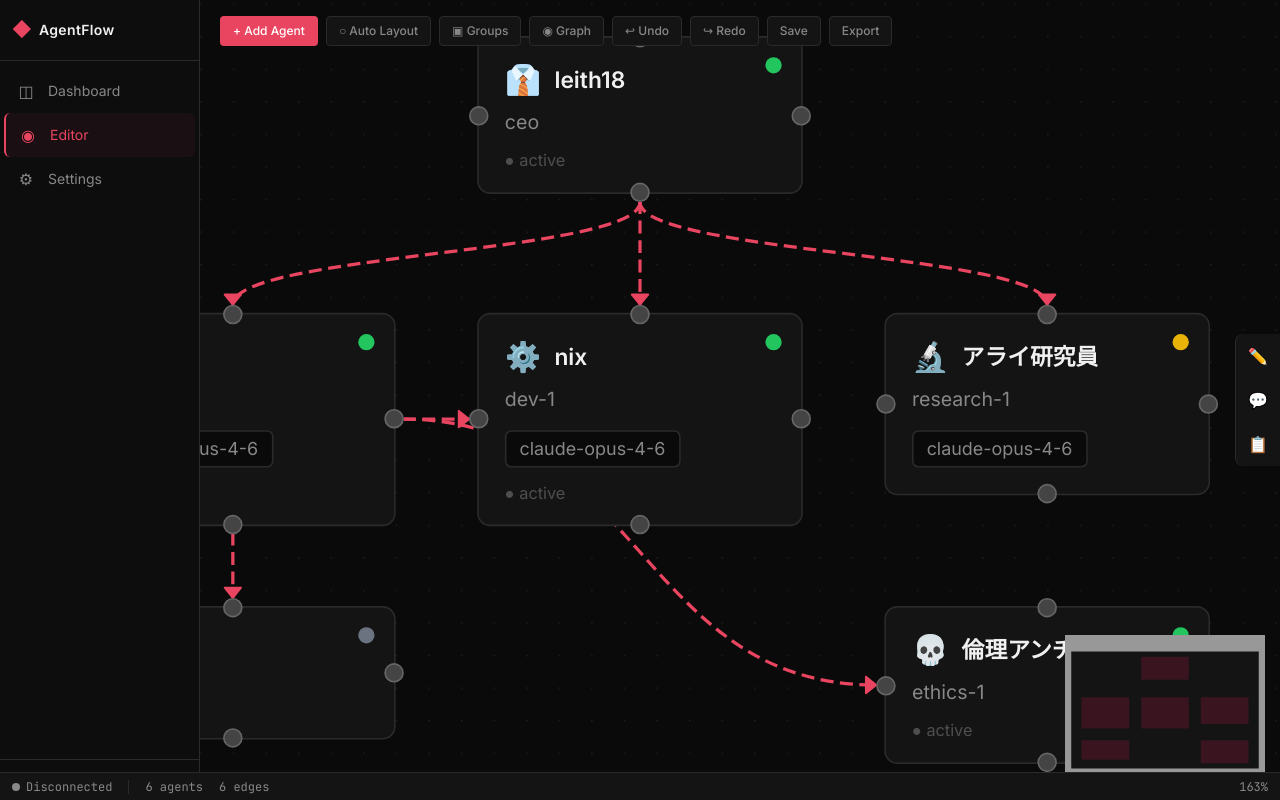
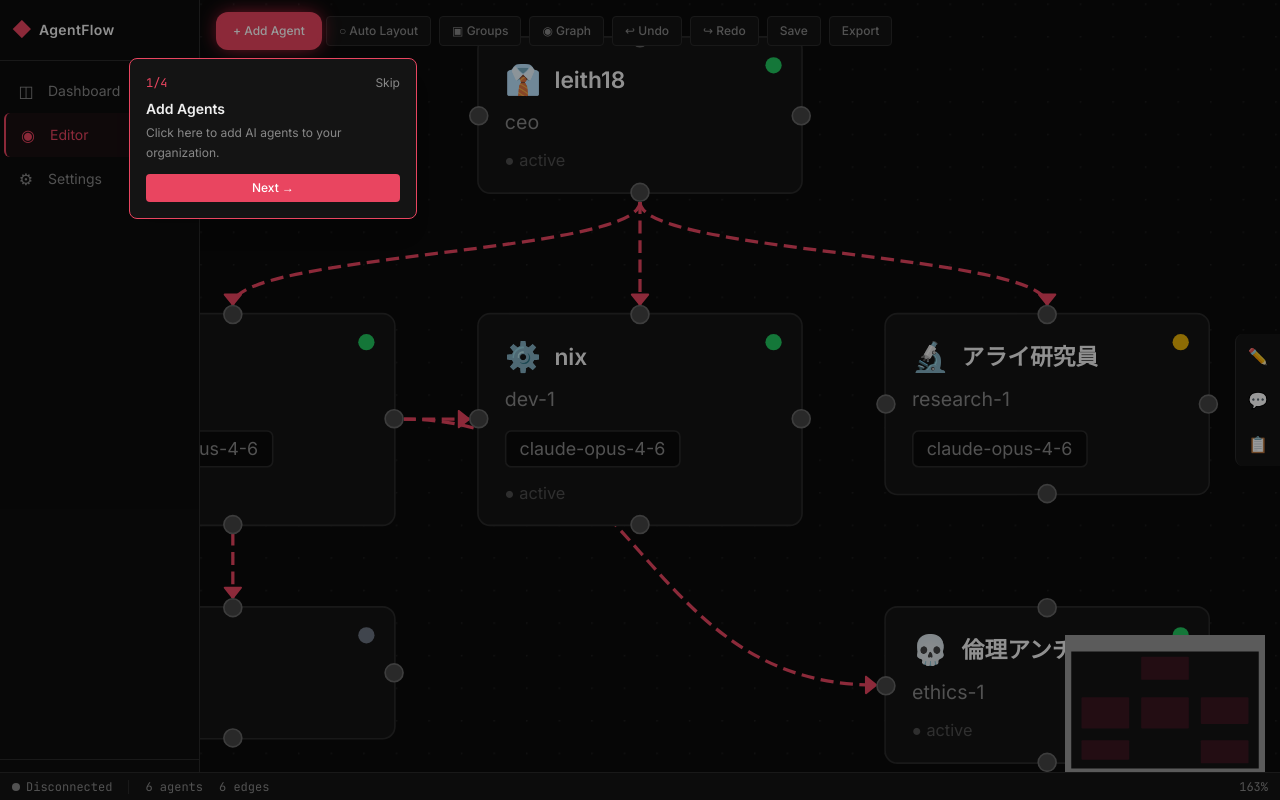
Before and after one commit to Frexida/agentflow, a Next.js app in the folder v2/: page /editor/demo in a window 1280 px wide. Built offline with nearby package versions, Linux system fonts and the light colour scheme.

Commit message:
feat: onboarding tooltips
- 4-step guided tour on first visit
- Highlights: Add Agent → Connect → Save → Export
- Skip/dismiss with localStorage persistence
- Glowing highlight effect on target elements
- Dark overlay with step counter

```diff
--- a/v2/src/app/editor/[id]/page.tsx
+++ b/v2/src/app/editor/[id]/page.tsx
@@ -24,6 +24,8 @@ import { useOrgStore } from '@/stores/org'
 import { useGatewayStore } from '@/stores/gateway'
 import { useSessionMonitor } from '@/lib/session-monitor'
 import { useKeyboardShortcuts } from '@/hooks/useKeyboardShortcuts'
+import { useOnboarding } from '@/hooks/useOnboarding'
+import OnboardingTooltip from '@/components/canvas/OnboardingTooltip'
 import type { AgentNodeData } from '@/types/org'
 
 const nodeTypes = { agent: AgentNode, group: GroupNode }
@@ -84,6 +86,7 @@ function EditorCanvas() {
   const params = useParams()
   const designId = params.id as string
   const { undo, redo } = useKeyboardShortcuts(designId)
+  const onboarding = useOnboarding()
 
   // Listen for toolbar undo/redo button clicks
   useEffect(() => {
@@ -174,6 +177,15 @@ function EditorCanvas() {
       )}
       <StatusBar />
       <SidePanel editNodeId={editNodeId} onEditClose={() => setEditNodeId(null)} />
+      {onboarding.step && (
+        <OnboardingTooltip
+          step={onboarding.step}
+          currentStep={onboarding.currentStep}
+          totalSteps={onboarding.totalSteps}
+          onNext={onboarding.next}
+          onSkip={onboarding.skip}
+        />
+      )}
     </div>
   )
 }
--- a/v2/src/app/globals.css
+++ b/v2/src/app/globals.css
@@ -28,6 +28,13 @@ code, pre, .font-mono {
   outline-offset: 2px;
 }
 
+.onboarding-highlight {
+  position: relative;
+  z-index: 9999 !important;
+  box-shadow: 0 0 0 4px var(--accent-bright), 0 0 20px var(--accent-glow);
+  border-radius: 8px;
+}
+
 /* Skip link for accessibility */
 .skip-link {
   position: absolute;
--- /dev/null
+++ b/v2/src/components/canvas/OnboardingTooltip.tsx
@@ -0,0 +1,101 @@
+'use client'
+
+import { useEffect, useState, useRef } from 'react'
+import type { OnboardingStep } from '@/hooks/useOnboarding'
+
+interface Props {
+  step: OnboardingStep
+  currentStep: number
+  totalSteps: number
+  onNext: () => void
+  onSkip: () => void
+}
+
+export default function OnboardingTooltip({ step, currentStep, totalSteps, onNext, onSkip }: Props) {
+  const [pos, setPos] = useState<{ top: number; left: number } | null>(null)
+  const tooltipRef = useRef<HTMLDivElement>(null)
+
+  useEffect(() => {
+    const el = document.querySelector(step.target)
+    if (!el) {
+      // If target not found, auto-advance
+      const timer = setTimeout(onNext, 500)
+      return () => clearTimeout(timer)
+    }
+
+    const rect = el.getBoundingClientRect()
+    const tooltip = tooltipRef.current
+    const tw = tooltip?.offsetWidth || 280
+    const th = tooltip?.offsetHeight || 120
+
+    let top = 0
+    let left = 0
+
+    switch (step.position) {
+      case 'bottom':
+        top = rect.bottom + 12
+        left = rect.left + rect.width / 2 - tw / 2
+        break
+      case 'top':
+        top = rect.top - th - 12
+        left = rect.left + rect.width / 2 - tw / 2
+        break
+      case 'right':
+        top = rect.top + rect.height / 2 - th / 2
+        left = rect.right + 12
+        break
+      case 'left':
+        top = rect.top + rect.height / 2 - th / 2
+        left = rect.left - tw - 12
+        break
+    }
+
+    // Clamp to viewport
+    left = Math.max(8, Math.min(left, window.innerWidth - tw - 8))
+    top = Math.max(8, Math.min(top, window.innerHeight - th - 8))
+
+    setPos({ top, left })
+
+    // Highlight target
+    el.classList.add('onboarding-highlight')
+    return () => el.classList.remove('onboarding-highlight')
+  }, [step, onNext])
+
+  if (!pos) return null
+
+  return (
+    <>
+      {/* Overlay */}
+      <div className="fixed inset-0 z-[9998] bg-black/40 pointer-events-auto" onClick={onSkip} />
+
+      {/* Tooltip */}
+      <div
+        ref={tooltipRef}
+        className="fixed z-[9999] w-72 bg-[var(--surface-elevated)] border border-[var(--accent-bright)] rounded-lg p-4 shadow-xl shadow-[var(--accent-bright)]/10 pointer-events-auto animate-in fade-in"
+        style={{ top: pos.top, left: pos.left }}
+      >
+        <div className="flex items-center justify-between mb-2">
+          <span className="text-xs text-[var(--accent-bright)] font-mono">
+            {currentStep + 1}/{totalSteps}
+          </span>
+          <button
+            onClick={onSkip}
+            className="text-xs text-[var(--text-secondary)] hover:text-[var(--text-primary)]"
+          >
+            Skip
+          </button>
+        </div>
+
+        <h3 className="text-sm font-semibold text-[var(--text-primary)] mb-1">{step.title}</h3>
+        <p className="text-xs text-[var(--text-secondary)] mb-3 leading-relaxed">{step.description}</p>
+
+        <button
+          onClick={onNext}
+          className="w-full py-1.5 bg-[var(--accent-bright)] text-white text-xs font-medium rounded hover:brightness-110 transition-all"
+        >
+          {currentStep === totalSteps - 1 ? 'Get Started!' : 'Next →'}
+        </button>
+      </div>
+    </>
+  )
+}
--- /dev/null
+++ b/v2/src/hooks/useOnboarding.ts
@@ -0,0 +1,97 @@
+'use client'
+
+import { useState, useEffect, useCallback } from 'react'
+
+export interface OnboardingStep {
+  id: string
+  target: string // CSS selector
+  title: string
+  description: string
+  position: 'top' | 'bottom' | 'left' | 'right'
+}
+
+const ONBOARDING_KEY = 'agentflow:onboarding-complete'
+
+const STEPS: OnboardingStep[] = [
+  {
+    id: 'add-agent',
+    target: '[title="Add Agent"]',
+    title: 'Add Agents',
+    description: 'Click here to add AI agents to your organization.',
+    position: 'bottom',
+  },
+  {
+    id: 'connect',
+    target: '[title="Auto Layout"]',
+    title: 'Connect & Organize',
+    description: 'Drag from one agent\'s handle to another to create connections. Use Auto Layout to arrange.',
+    position: 'bottom',
+  },
+  {
+    id: 'save',
+    target: '[title="Save"], [title="Saving..."]',
+    title: 'Save Your Work',
+    description: 'Save to the cloud with Ctrl+S or click here.',
+    position: 'bottom',
+  },
+  {
+    id: 'export',
+    target: '[title="Export / Import"]',
+    title: 'Export Config',
+    description: 'Export your organization as OpenClaw YAML config — ready to deploy.',
+    position: 'bottom',
+  },
+]
+
+export function useOnboarding() {
+  const [currentStep, setCurrentStep] = useState(-1)
+  const [isActive, setIsActive] = useState(false)
+
+  useEffect(() => {
+    // Check if onboarding already completed
+    if (typeof window === 'undefined') return
+    const done = localStorage.getItem(ONBOARDING_KEY)
+    if (!done) {
+      // Delay start to let UI render
+      const timer = setTimeout(() => {
+        setCurrentStep(0)
+        setIsActive(true)
+      }, 1500)
+      return () => clearTimeout(timer)
+    }
+  }, [])
+
+  const next = useCallback(() => {
+    if (currentStep >= STEPS.length - 1) {
+      setIsActive(false)
+      setCurrentStep(-1)
+      localStorage.setItem(ONBOARDING_KEY, 'true')
+    } else {
+      setCurrentStep((s) => s + 1)
+    }
+  }, [currentStep])
+
+  const skip = useCallback(() => {
+    setIsActive(false)
+    setCurrentStep(-1)
+    localStorage.setItem(ONBOARDING_KEY, 'true')
+  }, [])
+
+  const restart = useCallback(() => {
+    localStorage.removeItem(ONBOARDING_KEY)
+    setCurrentStep(0)
+    setIsActive(true)
+  }, [])
+
+  const step = isActive && currentStep >= 0 ? STEPS[currentStep] : null
+
+  return {
+    isActive,
+    step,
+    currentStep,
+    totalSteps: STEPS.length,
+    next,
+    skip,
+    restart,
+  }
+}
```
